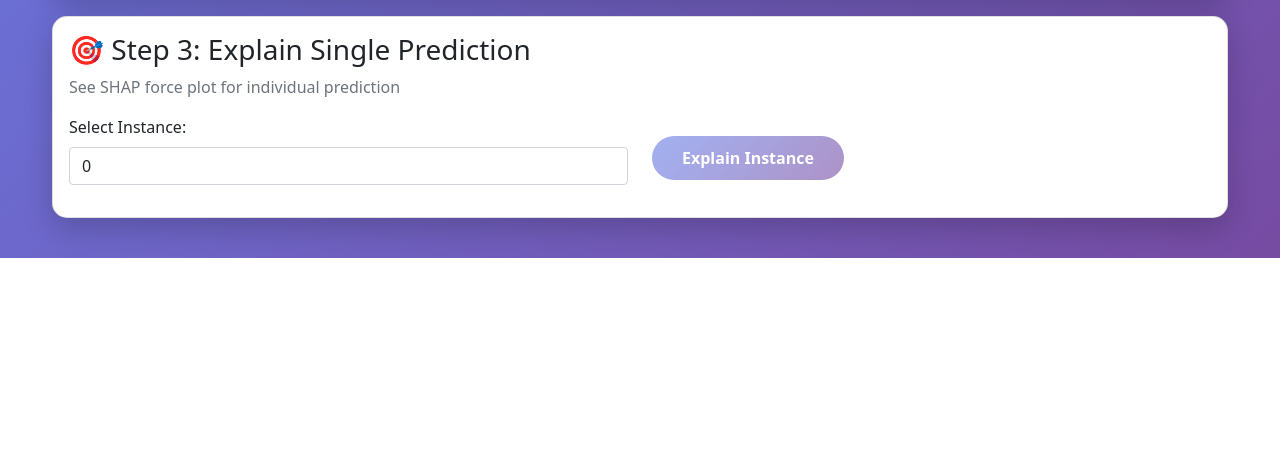
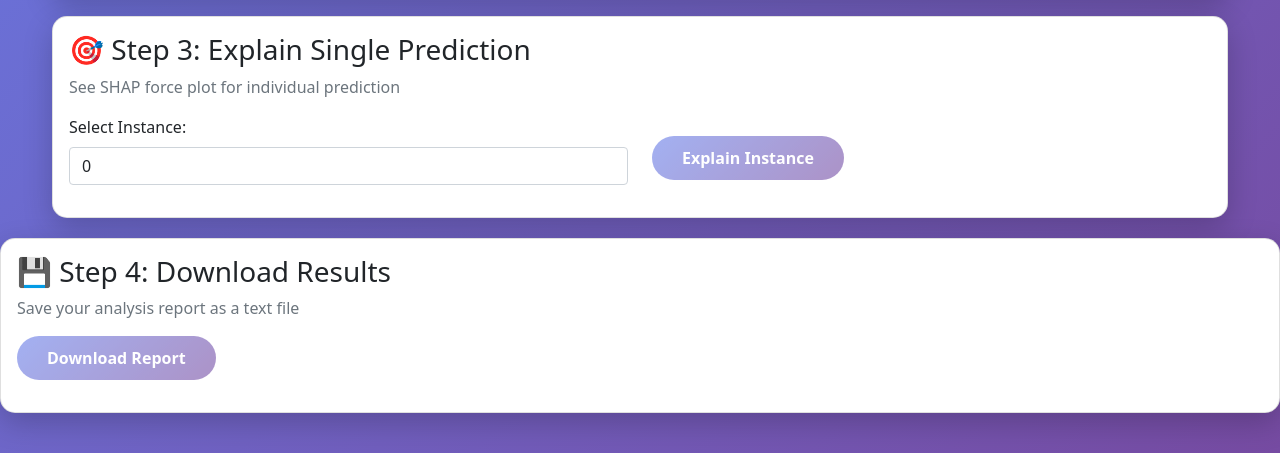
Before and after one commit to Intell-org23/SP105-AIML-Explainer, a Flask app: page / in a window 1280 px wide. Shown: the part 698-1151 px from the top of the page. Before the commit the page ends 956 px from the top, so only its background shows below. Run offline with Flask 3, Linux system fonts and the light colour scheme; some libraries are stand-ins or nearby versions.

Commit message:
Add download report feature - allows users to export analysis as text file

```diff
--- a/src/app.py
+++ b/src/app.py
@@ -356,5 +356,51 @@ def explain_instance():
     except Exception as e:
         return jsonify({'success': False, 'error': str(e)}), 500
 
+@app.route('/download_results', methods=['POST'])
+def download_results():
+    """Generate downloadable text report of analysis"""
+    global model, X_train, X_test, y_train, y_test, feature_names
+
+    if model is None:
+        return jsonify({'success': False, 'error': 'No model trained'}), 400
+
+    try:
+        # Create simple text report
+        report = []
+        report.append("=" * 50)
+        report.append("ML MODEL ANALYSIS REPORT")
+        report.append("=" * 50)
+        report.append(f"\nModel Type: Random Forest Classifier")
+        report.append(f"Training Samples: {len(X_train)}")
+        report.append(f"Test Samples: {len(X_test)}")
+        report.append(f"Number of Features: {len(feature_names)}")
+        report.append(f"Model Accuracy: {model.score(X_test, y_test):.2%}")
+
+        # Add feature importance
+        report.append("\n" + "=" * 50)
+        report.append("FEATURE IMPORTANCE RANKING")
+        report.append("=" * 50)
+
+        feature_imp = model.feature_importances_
+        importance_data = [(feature_names[i], feature_imp[i]) for i in range(len(feature_names))]
+        importance_data.sort(key=lambda x: x[1], reverse=True)
+
+        for i, (feature, importance) in enumerate(importance_data, 1):
+            report.append(f"{i}. {feature}: {importance:.4f}")
+
+        report.append("\n" + "=" * 50)
+
+        # Create response
+        report_text = "\n".join(report)
+
+        return jsonify({
+            'success': True,
+            'report': report_text,
+            'filename': 'model_analysis_report.txt'
+        })
+
+    except Exception as e:
+        return jsonify({'success': False, 'error': str(e)}), 500
+
 if __name__ == '__main__':
     app.run(debug=True, port=5000)
--- a/src/templates/index.html
+++ b/src/templates/index.html
@@ -173,6 +173,20 @@
         </div>
     </div>
 
+    <!-- Step 4: Download Results -->
+        <div class="card">
+            <div class="card-body">
+                <h3 class="card-title">💾 Step 4: Download Results</h3>
+                <p class="text-muted">Save your analysis report as a text file</p>
+                <button id="downloadBtn" class="btn btn-custom" disabled>Download Report</button>
+                <div id="downloadLoading" class="loading mt-3">
+                    <div class="spinner-border text-primary" role="status"></div>
+                    <span class="ms-2">Generating report...</span>
+                </div>
+                <div id="downloadResult" class="mt-3"></div>
+            </div>
+        </div>
+
     <script src="https://cdn.jsdelivr.net/npm/bootstrap@5.1.3/dist/js/bootstrap.bundle.min.js"></script>
     <script>
         let uploadedDatasetInfo = null;
@@ -297,6 +311,7 @@
                     `;
                     document.getElementById('shapBtn').disabled = false;
                     document.getElementById('instanceBtn').disabled = false;
+                    document.getElementById('downloadBtn').disabled = false;
                 } else {
                     result.innerHTML = `<div class="alert alert-danger">Error: ${data.error}</div>`;
                 }
@@ -398,6 +413,51 @@
                 btn.disabled = false;
             }
         });
+        // Download Results
+        document.getElementById('downloadBtn').addEventListener('click', async () => {
+            const btn = document.getElementById('downloadBtn');
+            const loading = document.getElementById('downloadLoading');
+            const result = document.getElementById('downloadResult');
+
+            btn.disabled = true;
+            loading.style.display = 'block';
+            result.innerHTML = '';
+
+            try {
+                const response = await fetch('/download_results', { method: 'POST' });
+                const data = await response.json();
+
+                if (data.success) {
+                    // Create download link
+                    const blob = new Blob([data.report], { type: 'text/plain' });
+                    const url = window.URL.createObjectURL(blob);
+                    const a = document.createElement('a');
+                    a.href = url;
+                    a.download = data.filename;
+                    document.body.appendChild(a);
+                    a.click();
+                    window.URL.revokeObjectURL(url);
+                    document.body.removeChild(a);
+
+                    result.innerHTML = `
+                        <div class="alert alert-success">
+                            <h5>✅ Report Downloaded!</h5>
+                            <p>Check your downloads folder for <strong>${data.filename}</strong></p>
+                        </div>
+                    `;
+                } else {
+                    result.innerHTML = `<div class="alert alert-danger">Error: ${data.error}</div>`;
+                }
+            } catch (error) {
+                result.innerHTML = `<div class="alert alert-danger">Error: ${error.message}</div>`;
+            } finally {
+                loading.style.display = 'none';
+                btn.disabled = false;
+            }
+        });
     </script>
 </body>
 </html>
+    </script>
+</body>
+</html>
```
